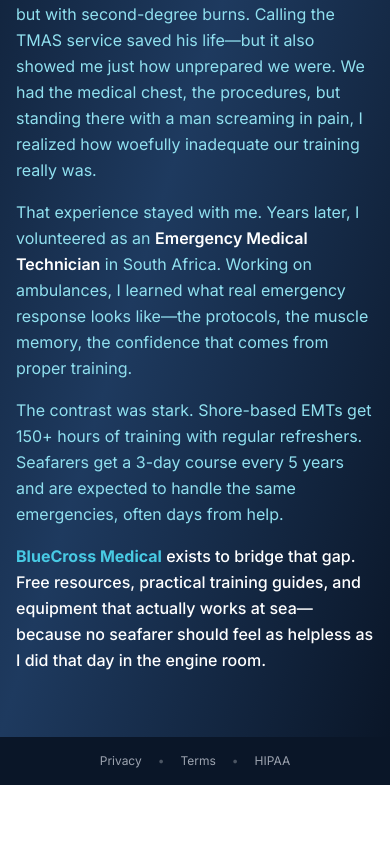
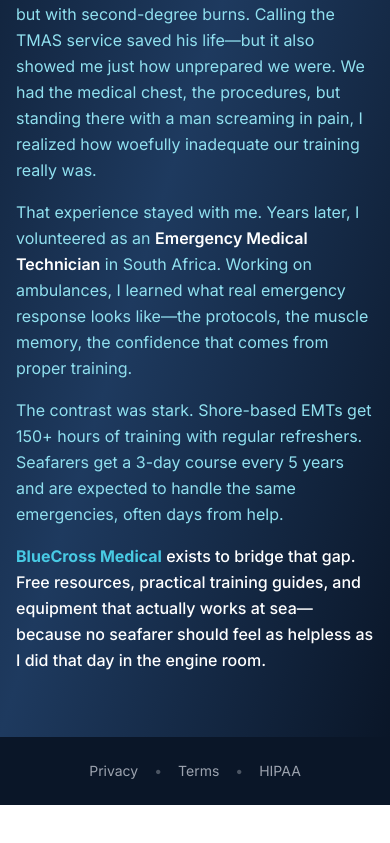
Before and after one commit to CaptPavlos/bluecross-medical, a React (Vite) app: page / in a window 390 px wide. Shown: the part 4497-5340 px from the top of the page. Built offline with nearby package versions, Linux system fonts and the light colour scheme; no server answers.

Commit message:
Improve mobile footer visibility
- Increase vertical padding from py-4 to py-6
- Increase text size from text-xs to text-sm
- Better readability and touch targets on mobile devices

```diff
--- a/src/components/Layout/Footer.tsx
+++ b/src/components/Layout/Footer.tsx
@@ -11,9 +11,9 @@ function Footer() {
   return (
     <>
       {/* Mobile Footer - Minimal with legal links only */}
-      <footer className="md:hidden bg-brand-navy text-white py-4 mb-14">
+      <footer className="md:hidden bg-brand-navy text-white py-6 mb-14">
         <Container>
-          <div className="flex justify-center items-center gap-4 text-xs text-gray-400">
+          <div className="flex justify-center items-center gap-4 text-sm text-gray-400">
             <Link to="/privacy" className="hover:text-brand-ocean transition-colors">
               Privacy
             </Link>
```
